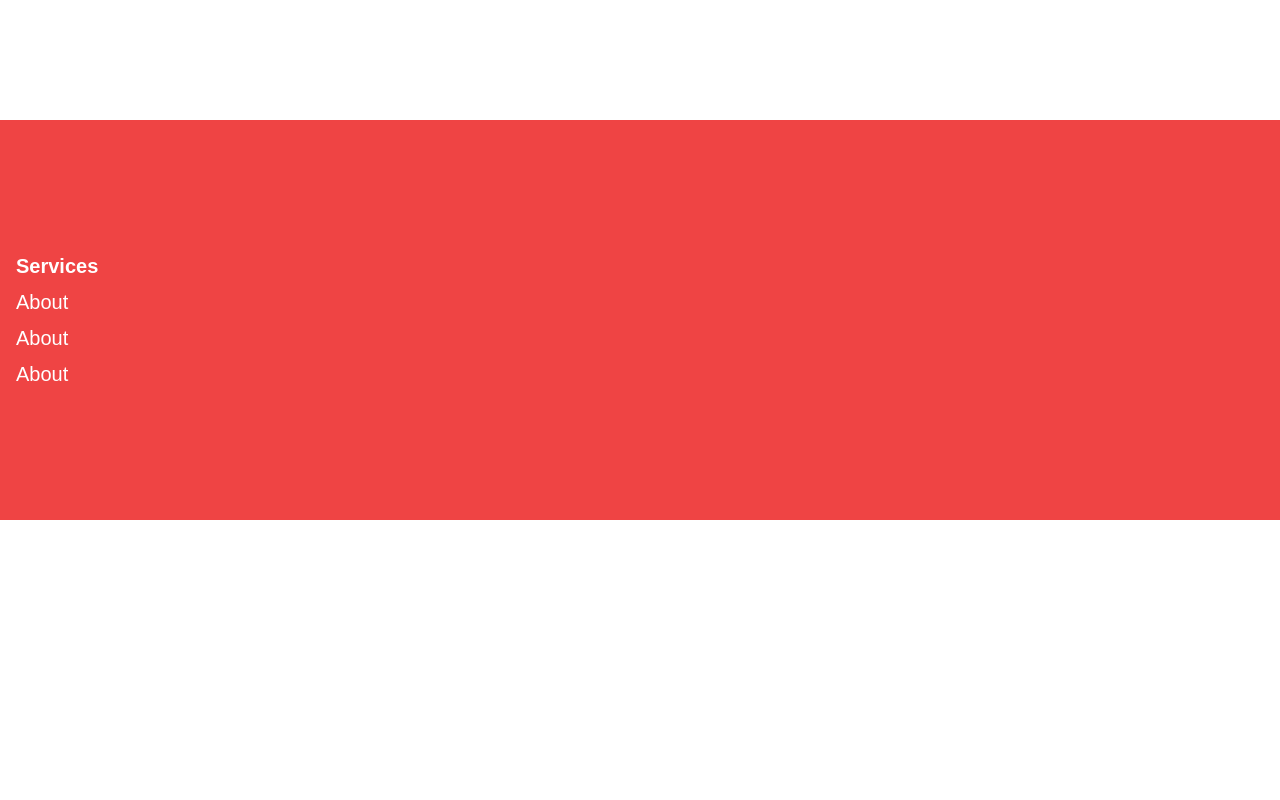
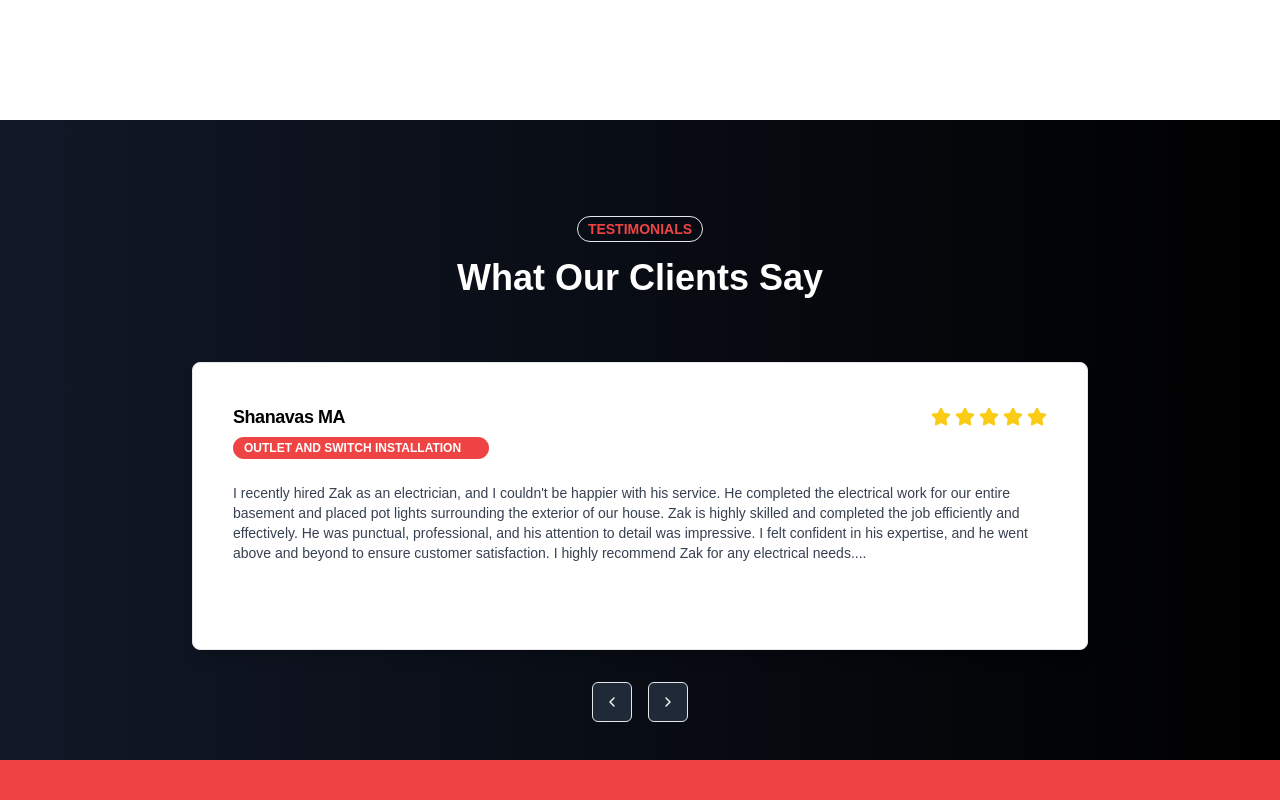
Before and after one commit to MGPychi/dalielectrique, a Next.js app: page / in a window 1280 px wide. Shown: the part 2660-3460 px from the top of the page. Before the commit the page ends 3180 px from the top, so only its background shows below. Built offline with nearby package versions, Linux system fonts and the light colour scheme.

Commit message:
added reviews

```diff
--- /dev/null
+++ b/src/app/_components/Reviews.tsx
@@ -0,0 +1,117 @@
+"use client"
+
+import { useState } from "react"
+import { motion, AnimatePresence } from "framer-motion"
+import { Card, CardContent, CardHeader, CardTitle } from "@/components/ui/card"
+import { Badge } from "@/components/ui/badge"
+import { Button } from "@/components/ui/button"
+import { ChevronLeft, ChevronRight, Star } from "lucide-react"
+
+const testimonials = [
+  {
+    name: "Shanavas MA",
+    service: "OUTLET AND SWITCH INSTALLATION",
+    rating: 5,
+    review: "I recently hired Zak as an electrician, and I couldn't be happier with his service. He completed the electrical work for our entire basement and placed pot lights surrounding the exterior of our house. Zak is highly skilled and completed the job efficiently and effectively. He was punctual, professional, and his attention to detail was impressive. I felt confident in his expertise, and he went above and beyond to ensure customer satisfaction. I highly recommend Zak for any electrical needs."
+  },
+  {
+    name: "Dipali Sharma",
+    service: "POT LIGHT INSTALLATION",
+    rating: 5,
+    review: "We recently hired ZAK electrical for pot light installation in our living room. They did an exceptional job. Arrived on time, were very professional, and completed the work efficiently. The end result looks fantastic! Highly recommend their services for any electrical work you may need."
+  },
+  {
+    name: "John Doe",
+    service: "ELECTRICAL PANEL UPGRADE",
+    rating: 5,
+    review: "I had my electrical panel upgraded by this company and I'm thoroughly impressed. The technicians were knowledgeable, courteous, and explained every step of the process. They completed the job in a timely manner and left the work area spotless. I feel much safer knowing my home's electrical system is up to date. Excellent service!"
+  },
+]
+
+export default function SingleTestimonialCarousel() {
+  const [currentIndex, setCurrentIndex] = useState(0)
+
+  const nextTestimonial = () => {
+    setCurrentIndex((prevIndex) => (prevIndex + 1) % testimonials.length)
+  }
+
+  const prevTestimonial = () => {
+    setCurrentIndex((prevIndex) => (prevIndex - 1 + testimonials.length) % testimonials.length)
+  }
+
+  return (
+    <section className="py-24 px-4 bg-gradient-to-r h-[80vh] from-gray-900 to-black text-white">
+      <div className="max-w-4xl mx-auto">
+        <motion.div
+          initial={{ opacity: 0, y: 20 }}
+          animate={{ opacity: 1, y: 0 }}
+          transition={{ duration: 0.5 }}
+          className="text-center mb-16"
+        >
+          <Badge variant="outline" className="mb-4 text-sm  font-semibold text-red-500">
+            TESTIMONIALS
+          </Badge>
+          <h2 className="text-4xl font-bold mb-6">
+            What Our Clients Say
+          </h2>
+        </motion.div>
+
+        <div className="relative">
+          <AnimatePresence mode="wait">
+            <motion.div
+              key={currentIndex}
+              initial={{ opacity: 0, x: 100 }}
+              animate={{ opacity: 1, x: 0 }}
+              exit={{ opacity: 0, x: -100 }}
+              transition={{ duration: 0.5 }}
+              drag="x"
+              dragConstraints={{ left: 0, right: 0 }}
+              dragElastic={0.5}
+            >
+              <Card className="bg-white text-black shadow-lg rounded-lg h-80 lg:h-72 p-4">
+                <CardHeader className="px-6 pt-6">
+                  <CardTitle className="flex justify-between items-center text-lg font-semibold">
+                    <span>{testimonials[currentIndex].name}</span>
+                    <div className="flex space-x-1">
+                      {[...Array(testimonials[currentIndex].rating)].map((_, i) => (
+                        <Star key={i} className="w-5 h-5 fill-yellow-400 text-yellow-400" />
+                      ))}
+                    </div>
+                  </CardTitle>
+                  <Badge variant="destructive" className="mt-2 max-w-64   cursor-pointer text-white">
+                    {testimonials[currentIndex].service}
+                  </Badge>
+                </CardHeader>
+                <CardContent className="px-6 pb-6">
+                  <p className="text-gray-700 text-sm">
+                    {testimonials[currentIndex].review.slice(0, 800)}...
+                  </p>
+                </CardContent>
+              </Card>
+            </motion.div>
+          </AnimatePresence>
+
+          {/* Navigation buttons */}
+          <div className="flex justify-center mt-8 space-x-4">
+            <Button
+              variant="outline"
+              size="icon"
+              onClick={prevTestimonial}
+              className="bg-gray-800 text-white hover:bg-red-500 hover:text-white transition-colors duration-300"
+            >
+              <ChevronLeft className="h-5 w-5" />
+            </Button>
+            <Button
+              variant="outline"
+              size="icon"
+              onClick={nextTestimonial}
+              className="bg-gray-800 text-white hover:bg-red-500 hover:text-white transition-colors duration-300"
+            >
+              <ChevronRight className="h-5 w-5" />
+            </Button>
+          </div>
+        </div>
+      </div>
+    </section>
+  )
+}
--- a/src/app/page.tsx
+++ b/src/app/page.tsx
@@ -7,6 +7,7 @@ import Introduction from "./_components/Introduction";
 import MainProducts from "./_components/MainProducts";
 import Location from "./_components/Location";
 import WhyChooseUs from "./_components/WhyUs";
+import Reviews from "./_components/Reviews";
 
 export default function Homepage() {
   return (
@@ -19,6 +20,7 @@ export default function Homepage() {
         <MainProducts />
         <Location />
         <WhyChooseUs/>
+        <Reviews/>
       </main>
       <Footer />
     </>
```
